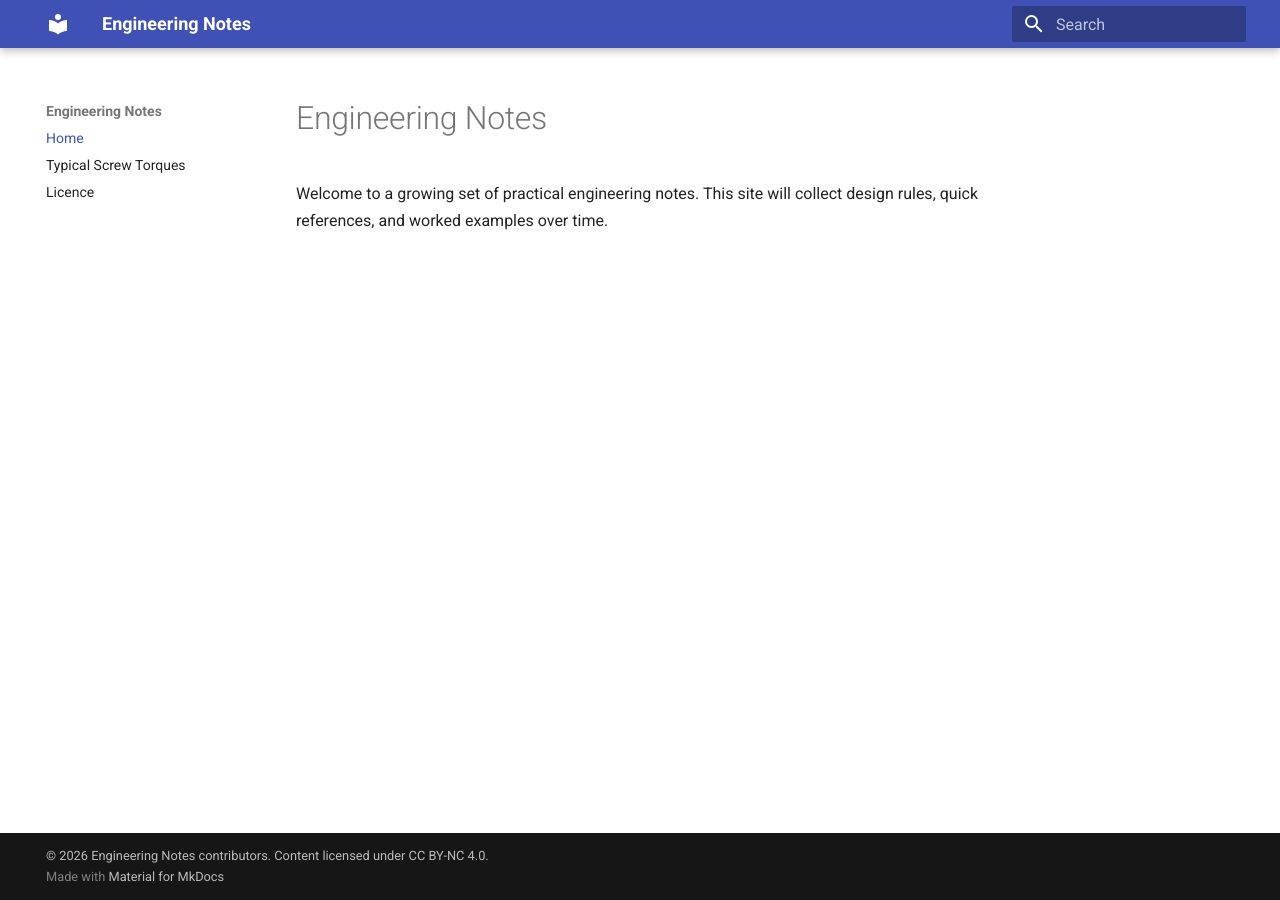
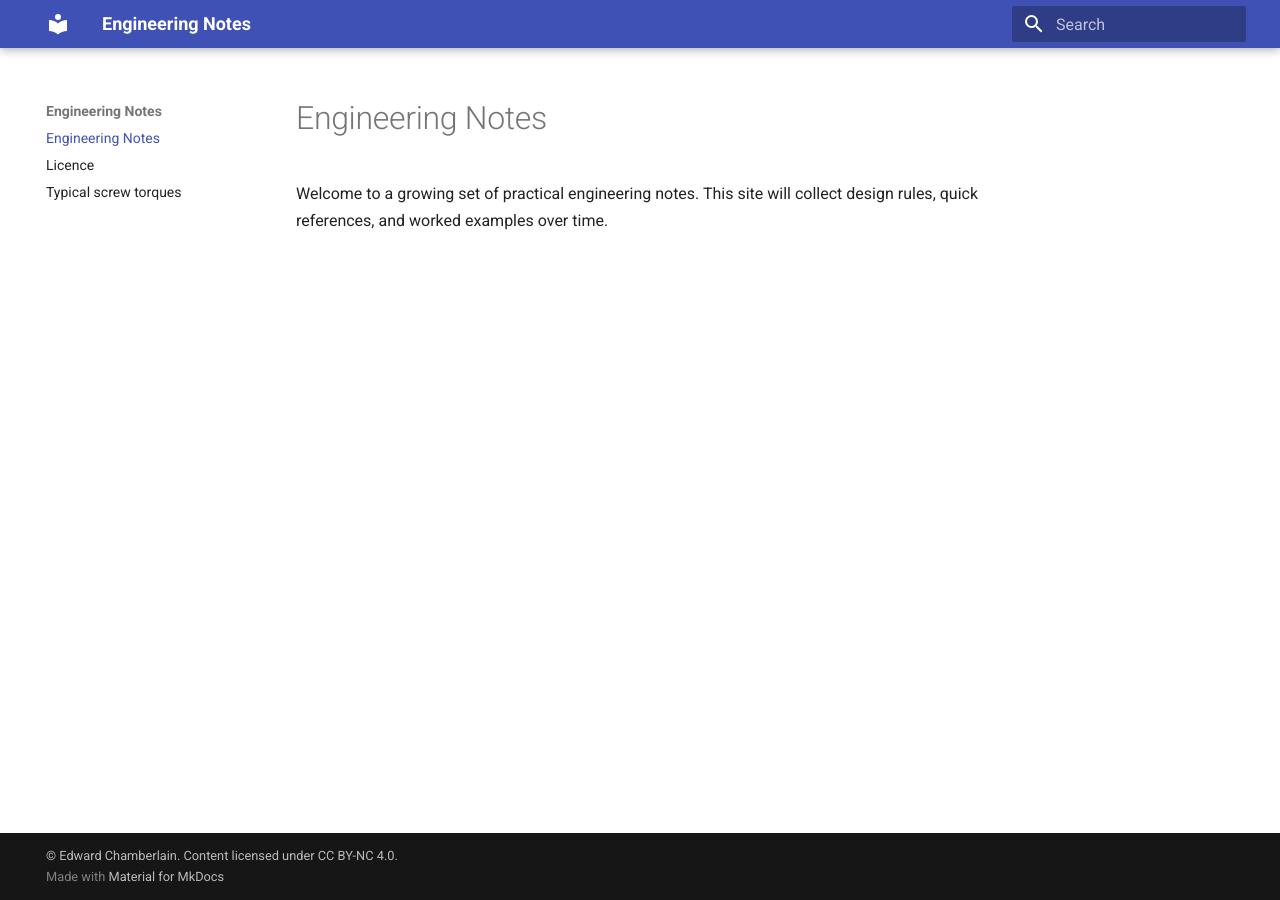
Before and after one commit to EdwardChamberlain/design-notes, an MkDocs documentation site: the page built from docs/index.md, in a window 1280 px wide. Built offline with MkDocs 1.6.1 and Material for MkDocs 9.7.7, drawn with Linux system fonts in a browser that asks for light colours.

Commit message:
Remove navigation entries and update copyright notice in mkdocs.yml

```diff
--- a/mkdocs.yml
+++ b/mkdocs.yml
@@ -33,10 +33,5 @@ extra_javascript:
   - javascripts/mathjax.js
   - https://cdn.jsdelivr.net/npm/mathjax@3/es5/tex-mml-chtml.js
 
-nav:
-  - Home: index.md
-  - Typical Screw Torques: typical-screw-torques.md
-  - Licence: licence.md
-
 copyright: >
-  © 2026 Engineering Notes contributors. Content licensed under CC BY-NC 4.0.
+  © Edward Chamberlain. Content licensed under CC BY-NC 4.0.
```
